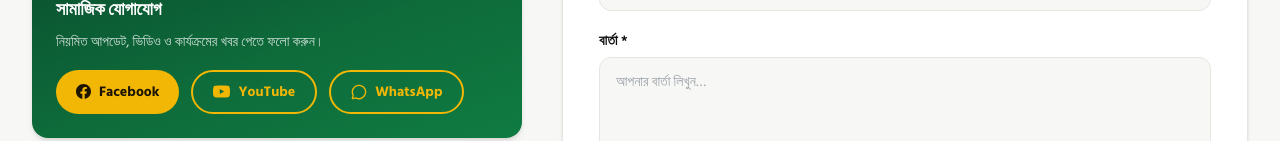
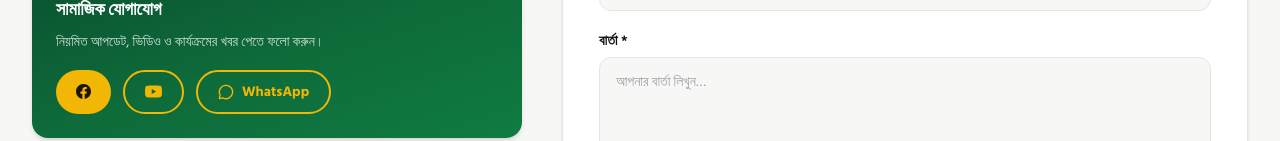
Before and after one commit to MDAsifMahadi/ilmoraInstitute, a Next.js app: page /contact in a window 1280 px wide. Shown: the part 811-952 px from the top of the page. Built offline with nearby package versions, Linux system fonts and the light colour scheme; no server answers; the database is empty.

Commit message:
Add more sosial media and whatsapp button

```diff
--- a/app/(public)/contact/page.tsx
+++ b/app/(public)/contact/page.tsx
@@ -76,7 +76,7 @@ export default async function ContactPage() {
                   className="inline-flex items-center justify-center gap-2 rounded-full bg-gold px-5 py-2.5 text-sm font-bold text-[#1c1400] transition-transform hover:-translate-y-0.5 hover:bg-gold-dark"
                 >
                   <FacebookIcon />
-                  Facebook
+                  {/* Facebook */}
                 </a>
                 <a
                   href={SITE.youtube}
@@ -85,7 +85,7 @@ export default async function ContactPage() {
                   className="inline-flex items-center justify-center gap-2 rounded-full border-2 border-gold px-5 py-2.5 text-sm font-bold text-gold transition-colors hover:bg-gold hover:text-ink"
                 >
                   <YoutubeIcon />
-                  YouTube
+                  {/* YouTube */}
                 </a>
                 {SITE.linkedin && (
                   <a
@@ -95,7 +95,7 @@ export default async function ContactPage() {
                     className="inline-flex items-center justify-center gap-2 rounded-full border-2 border-gold px-5 py-2.5 text-sm font-bold text-gold transition-colors hover:bg-gold hover:text-ink"
                   >
                     <LinkedinIcon />
-                    LinkedIn
+                    {/* LinkedIn */}
                   </a>
                 )}
                 {SITE.x && (
@@ -106,7 +106,7 @@ export default async function ContactPage() {
                     className="inline-flex items-center justify-center gap-2 rounded-full border-2 border-gold px-5 py-2.5 text-sm font-bold text-gold transition-colors hover:bg-gold hover:text-ink"
                   >
                     <XIcon />
-                    X
+                    {/* X */}
                   </a>
                 )}
                 {SITE.whatsapp && (
```
